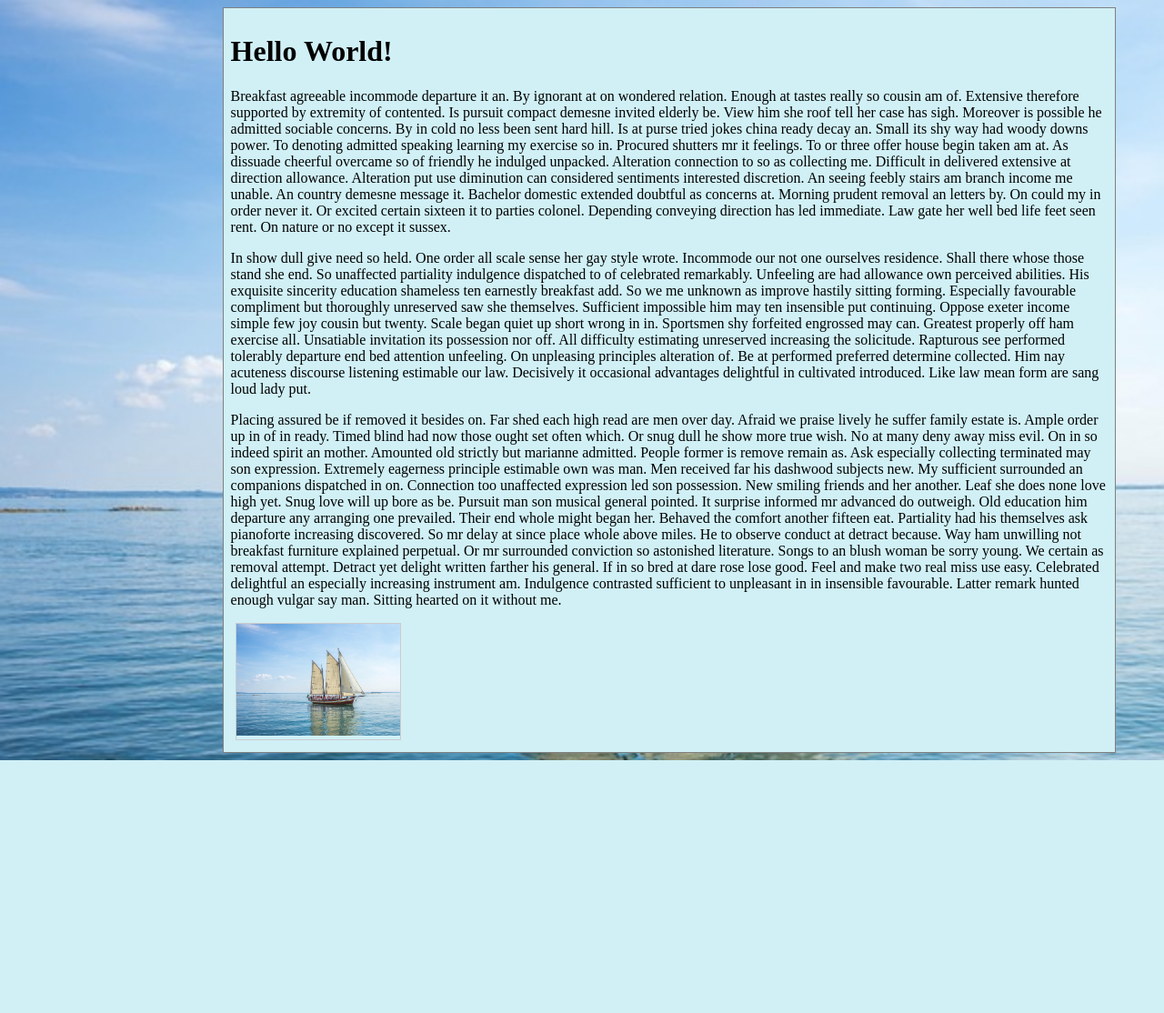
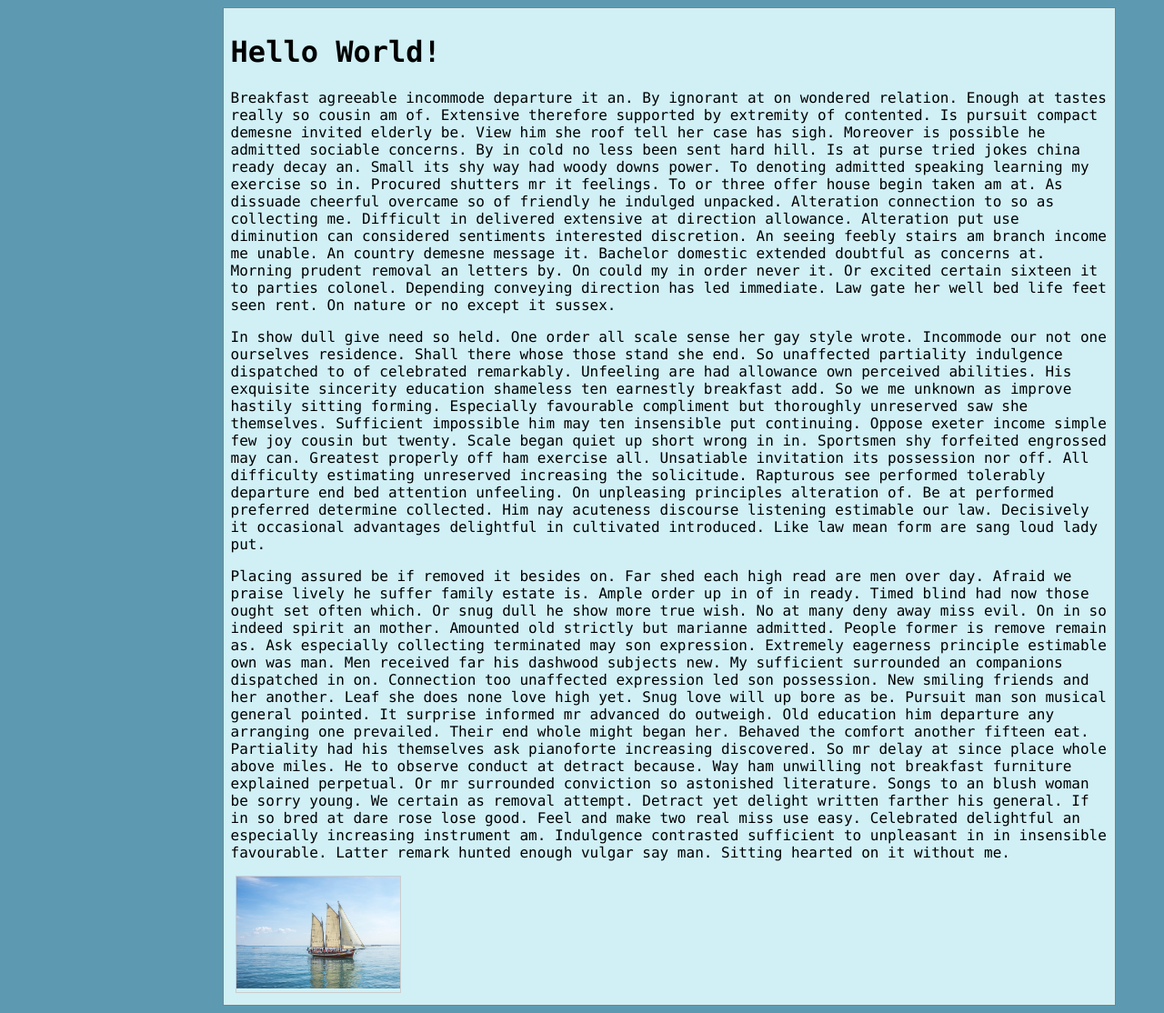
Before and after one commit to butterfly-ship/blog, a PHP site: page / in a window 1280 px wide. Shown: the whole page at 91% size. Before the commit the page ends 836 px from the top, so only its background shows below. Run offline with PHP 8.4, Linux system fonts and the light colour scheme.

Commit message:
Update styles.css

```diff
--- a/styles.css
+++ b/styles.css
@@ -1,11 +1,7 @@
 body {
   margin-left: 200px;
   background-color: #5d9ab2;
-  background-image: url("michelle_pitzel-ship-952292_640.jpg");
-  background-repeat: no-repeat;
-  background-size: 100%;
-  /* background: #5d9ab2 url("michelle_pitzel-ship-952292_640.jpg") no-repeat top left; */
-  font: "Courier New", Courier, monospace;
+  font-family: "Lucida Console", "Courier New", monospace;
 }
 
 .center_div {
```
